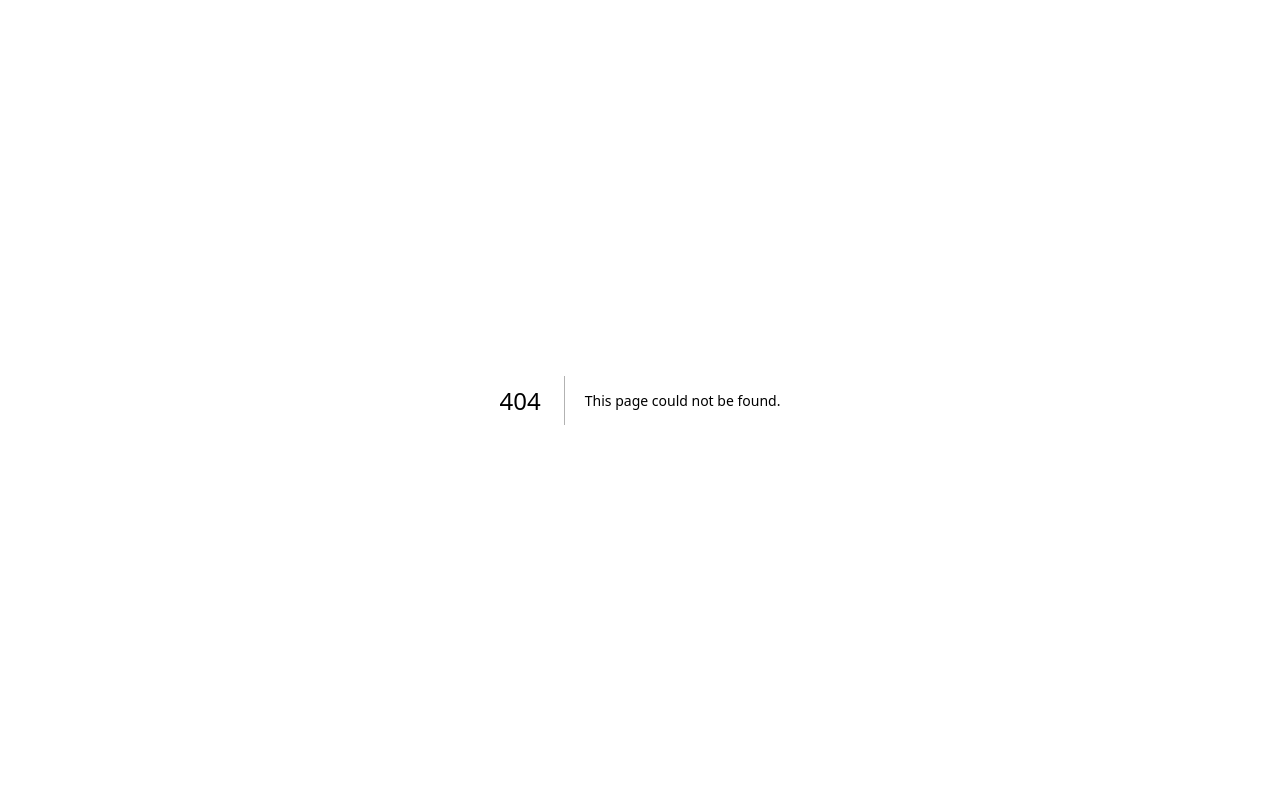
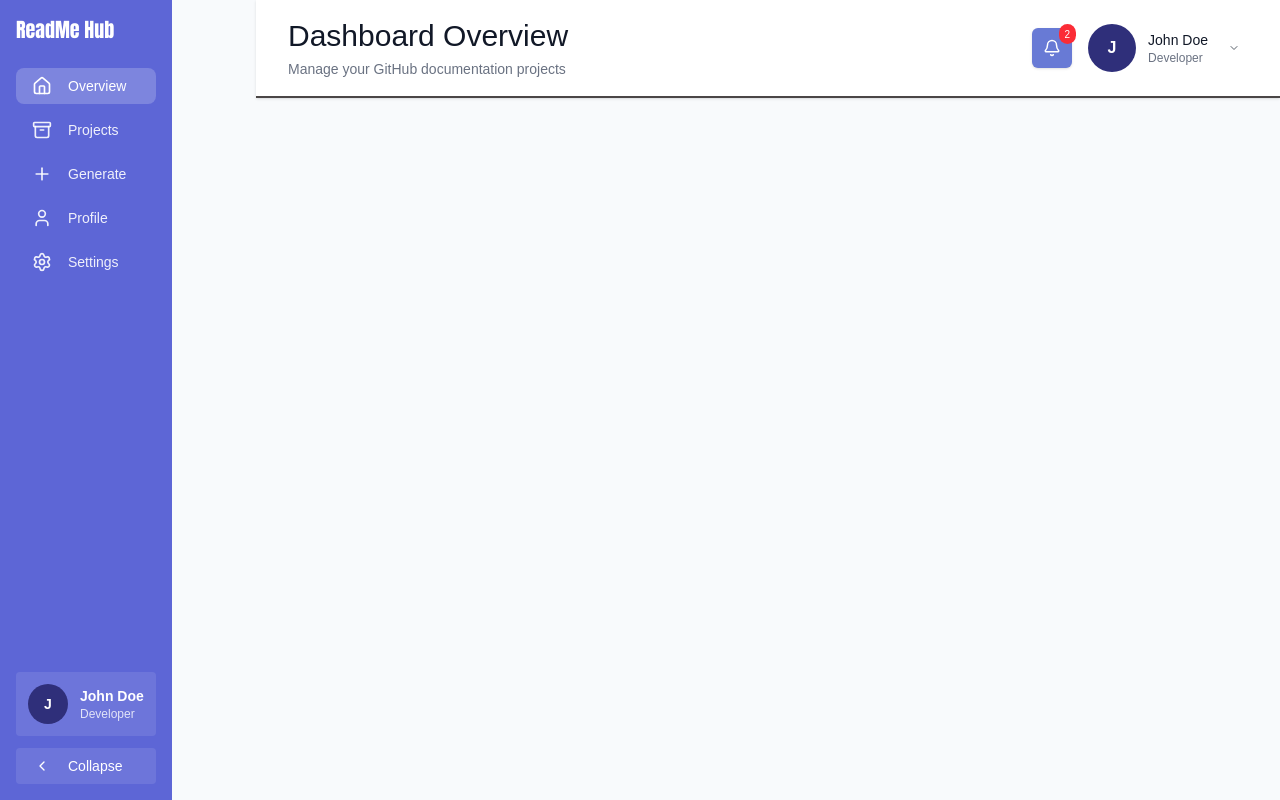
Before and after one commit to dvlpernarvin/AI_Readme_Generator, a Next.js app in the folder readme-gen/: page /dashboard in a window 1280 px wide. Before the commit this address had no page. Built offline with nearby package versions, Linux system fonts and the light colour scheme.

Commit message:
main dash baord page.tsx for handling entire dashboard

```diff
--- /dev/null
+++ b/readme-gen/src/app/dashboard/page.tsx
@@ -0,0 +1,16 @@
+import DashboardSidebar from "../components/DashboardSidebar";
+import DashboardTopbar from "../components/DashboardTopbar";
+
+export default function DashboardLayout() {
+  return (
+    <div className="min-h-screen flex bg-slate-50">
+      <DashboardSidebar user={{ name: "John Doe" }} />
+      <div className="flex-1 flex flex-col">
+        <DashboardTopbar user={{ name: "John Doe" }} notifCount={2} />
+        <main className="p-6">
+          {/* page content */}
+        </main>
+      </div>
+    </div>
+  );
+}
```
